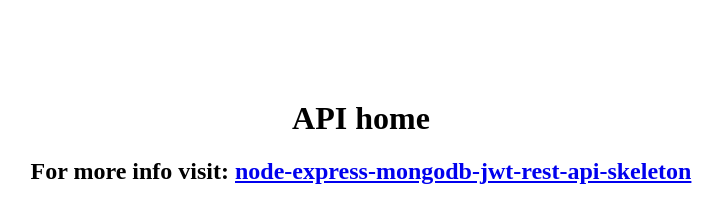
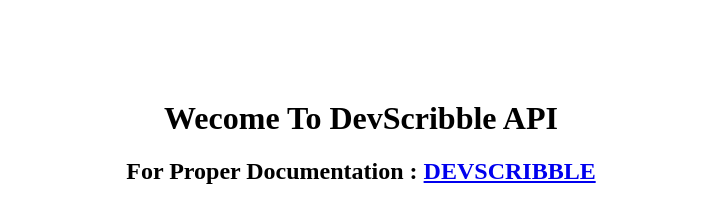
Before and after one commit to geekyahmed/devscribble, a website: page views/index.html in a window 1280 px wide. Shown: the whole page, without its empty margins (279-1000 px from the left). Drawn offline with Linux system fonts and the light colour scheme.

Commit message:
fix:major changes in structure

```diff
--- a/package.json
+++ b/package.json
@@ -1,11 +1,11 @@
 {
-  "name": "node-express-mongodb-jwt-rest-api-skeleton",
+  "name": "devscribble",
   "version": "8.1.4",
-  "description": "Node.js express.js MongoDB JWT REST API - This is a basic API REST skeleton written on JavaScript using async/await. Great for building a starter web API for your front-end (Android, iOS, Vue, react, angular, or anything that can consume an API)",
+  "description": "DevScribble - DevScribble is an opensource community where deveopers and designers can share their experience, journey and story to the world. It is built with the sole purpose for educating and enlightening other developers out there mostly junior deveopers who seem lost.",
   "license": "MIT",
   "repository": {
     "type": "git",
-    "url": "https://github.com/davellanedam/node-express-mongodb-jwt-rest-api-skeleton.git"
+    "url": "https://github.com/geekyahmed/devscribble.git"
   },
   "scripts": {
     "start": "cross-env NODE_ENV=production pm2 start server.js",
--- a/views/index.html
+++ b/views/index.html
@@ -5,12 +5,13 @@
   <meta charset="UTF-8">
   <meta name="viewport" content="width=device-width, initial-scale=1.0">
   <meta http-equiv="X-UA-Compatible" content="ie=edge">
-  <title>node-express-mongodb-jwt-rest-api-skeleton</title>
+  <title>DevScribble</title>
 </head>
 
 <body>
-  <h1 style="text-align:center; margin-top: 100px">API home</h1>
-  <h2 style="text-align:center">For more info visit: <a target="_blank" href=" https://github.com/davellanedam/node-express-mongodb-jwt-rest-api-skeleton">node-express-mongodb-jwt-rest-api-skeleton</a></h2>
+  <h1 style="text-align:center; margin-top: 100px">Wecome To DevScribble API</h1>
+  <h2 style="text-align:center">For Proper Documentation : <a target="_blank"
+      href=" https://github.com/geekyahmed/devscribble">DEVSCRIBBLE</a></h2>
 </body>
 
 </html>
```
Also changed, not shown: CODE_OF_CONDUCT.md (+11 -12 lines), .travis.yml, CHANGELOG.md (deleted), 2 other files.
